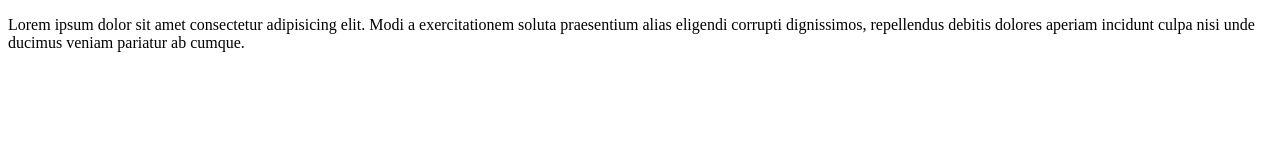
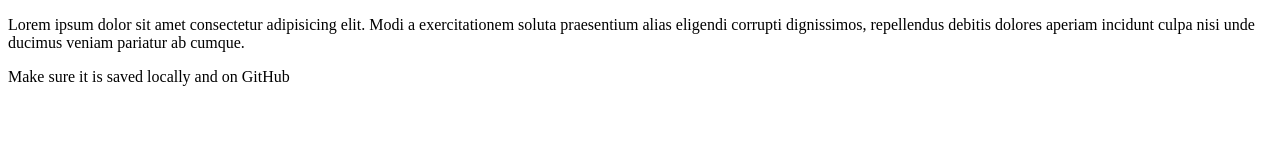
Before and after one commit to ROGabdp/github, a plain HTML site: page index.html in a window 1280 px wide. Drawn offline with Linux system fonts and the light colour scheme.

Commit message:
add a paragraph to index

```diff
--- a/index.html
+++ b/index.html
@@ -12,6 +12,8 @@
         corrupti dignissimos, repellendus debitis dolores aperiam incidunt culpa nisi unde ducimus veniam pariatur ab
         cumque.</p>
 
+
+    <p>Make sure it is saved locally and on GitHub</p>
 </body>
 
 </html>
```
